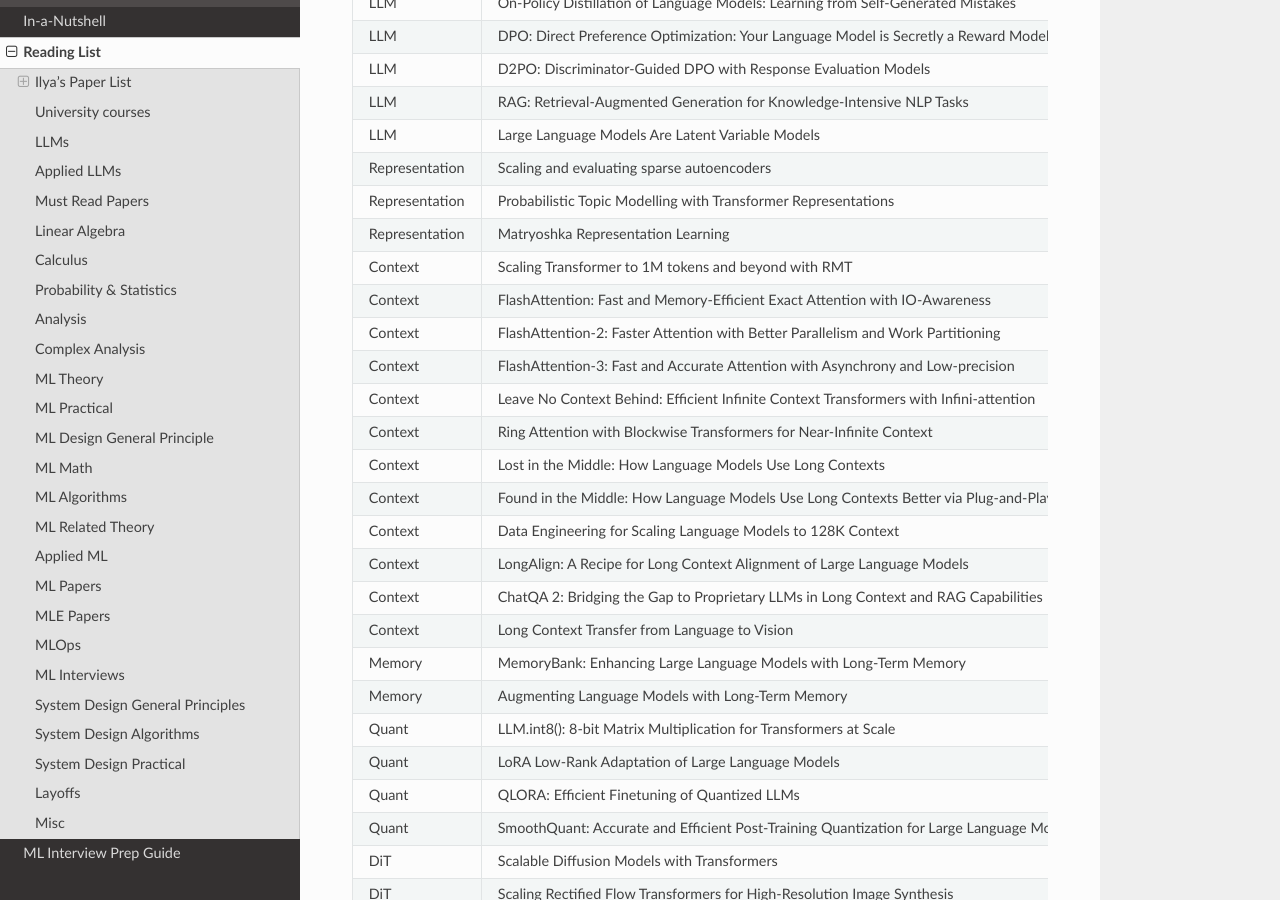
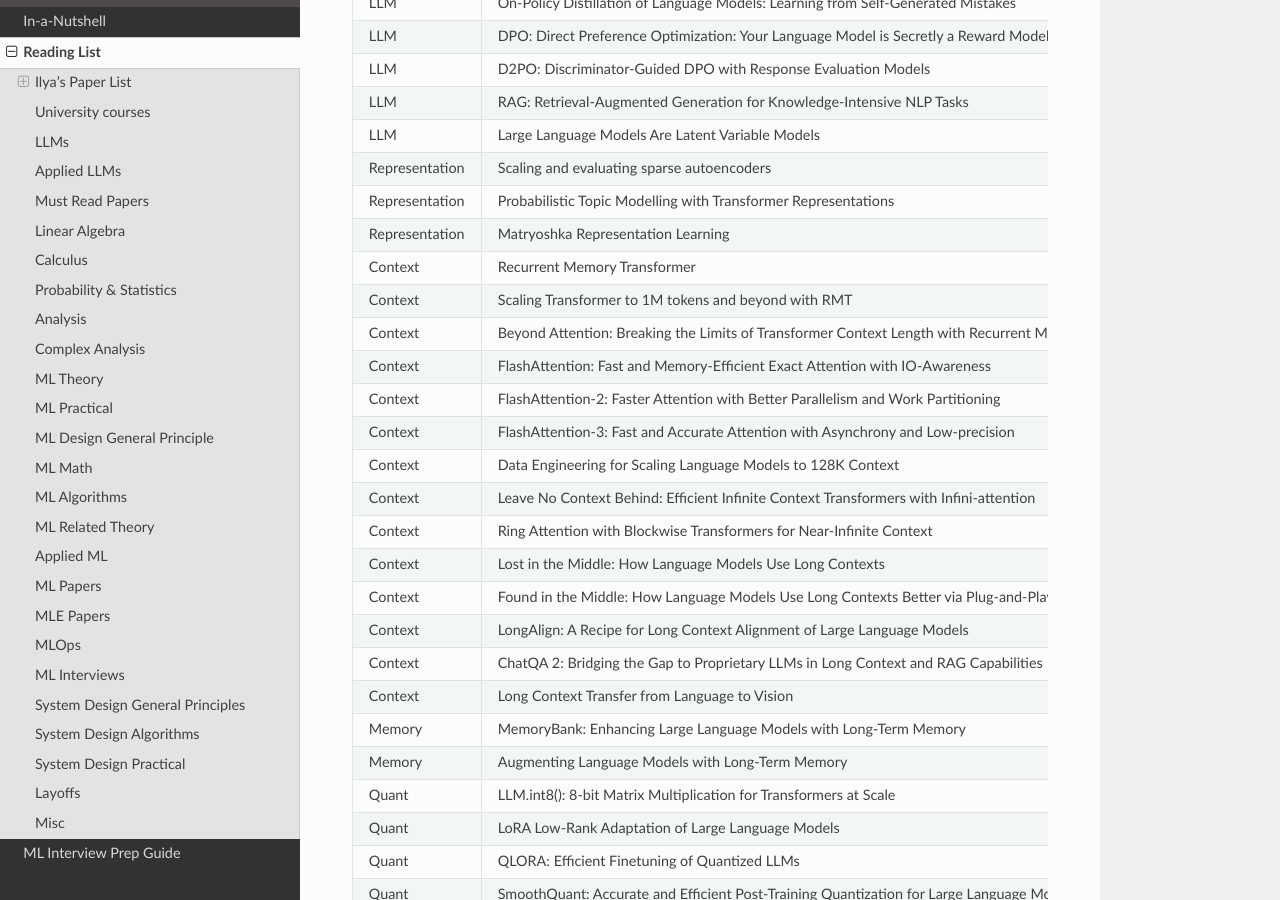
Before and after one commit to uselesstechjunks/leetcode, a Sphinx documentation site: the page built from docs/source/readlist.rst, in a window 1280 px wide and 900 px high, scrolled down 4173 px. Built offline with Sphinx 7.4.7 and the Read the Docs theme 2.0.0, drawn with Linux system fonts in a browser that asks for light colours.

Commit message:
Update readlist.rst (#280)

```diff
--- a/docs/source/readlist.rst
+++ b/docs/source/readlist.rst
@@ -163,15 +163,17 @@ Must Read Papers
 		Representation, Scaling and evaluating sparse autoencoders
 		Representation, Probabilistic Topic Modelling with Transformer Representations
 		Representation, Matryoshka Representation Learning
+		Context, Recurrent Memory Transformer
 		Context, Scaling Transformer to 1M tokens and beyond with RMT
+		Context, Beyond Attention: Breaking the Limits of Transformer Context Length with Recurrent Memory
 		Context, FlashAttention: Fast and Memory-Efficient Exact Attention with IO-Awareness
 		Context, FlashAttention-2: Faster Attention with Better Parallelism and Work Partitioning
 		Context, FlashAttention-3: Fast and Accurate Attention with Asynchrony and Low-precision
+		Context, Data Engineering for Scaling Language Models to 128K Context
 		Context, Leave No Context Behind: Efficient Infinite Context Transformers with Infini-attention
 		Context, Ring Attention with Blockwise Transformers for Near-Infinite Context
 		Context, Lost in the Middle: How Language Models Use Long Contexts
 		Context, Found in the Middle: How Language Models Use Long Contexts Better via Plug-and-Play Positional Encoding
-		Context, Data Engineering for Scaling Language Models to 128K Context
 		Context, LongAlign: A Recipe for Long Context Alignment of Large Language Models
 		Context, ChatQA 2: Bridging the Gap to Proprietary LLMs in Long Context and RAG Capabilities
 		Context, Long Context Transfer from Language to Vision
```
